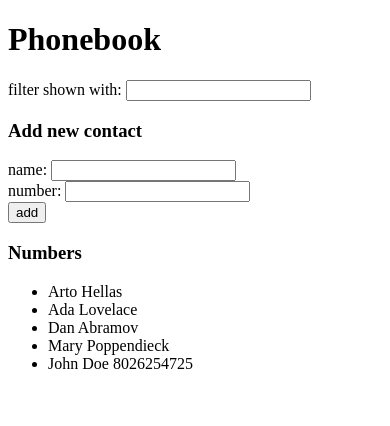
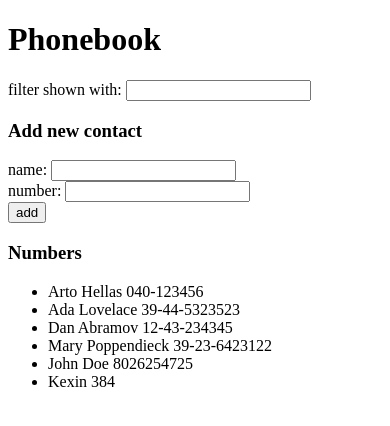
Before and after one commit to johncambefort/FullStackOpen, a React (Create React App) app in the folder part2/phonebook/: page / in a window 390 px wide. Shown: the top 426 px of the page. Built offline with nearby package versions, Linux system fonts and the light colour scheme; data requests are answered from the project's data file.

Commit message:
2.16-phonebook

```diff
--- a/part2/phonebook/db.json
+++ b/part2/phonebook/db.json
@@ -2,28 +2,33 @@
   "persons": [
     {
       "name": "Arto Hellas",
-      "number": "040-123456",
+      "phone": "040-123456",
       "id": 1
     },
     {
       "name": "Ada Lovelace",
-      "number": "39-44-5323523",
+      "phone": "39-44-5323523",
       "id": 2
     },
     {
       "name": "Dan Abramov",
-      "number": "12-43-234345",
+      "phone": "12-43-234345",
       "id": 3
     },
     {
       "name": "Mary Poppendieck",
-      "number": "39-23-6423122",
+      "phone": "39-23-6423122",
       "id": 4
     },
     {
       "name": "John Doe",
       "phone": "8026254725",
       "id": 5
+    },
+    {
+      "name": "Kexin",
+      "phone": "384",
+      "id": 6
     }
   ]
 }
--- a/part2/phonebook/src/App.js
+++ b/part2/phonebook/src/App.js
@@ -1,5 +1,5 @@
 import { useEffect, useState } from "react";
-import axios from 'axios';
+import contactService from "./services/contacts"
 import Person from "./components/Person";
 import Input from "./components/Input";
 import Button from "./components/Button";
@@ -11,10 +11,10 @@ const App = () => {
   const [newFilter, setNewFilter] = useState("");
 
   useEffect(() => {
-    axios
-      .get("http://localhost:3001/persons")
-      .then(response => {
-        setPersons(response.data)
+    contactService
+      .getAll()
+      .then(initialContacts => {
+        setPersons(initialContacts)
       })
   }, [])
 
@@ -30,8 +30,8 @@ const App = () => {
       alert(`${personObj.name} already in the phonebook`);
     } else {
       // save to database
-      axios
-        .post("http://localhost:3001/persons", personObj)
+      contactService
+        .create(personObj)
         .then(response => {
           console.log(response);
           setPersons(persons.concat(personObj)); // Concat to persons, set state
--- /dev/null
+++ b/part2/phonebook/src/services/contacts.js
@@ -0,0 +1,15 @@
+import axios from "axios";
+const baseUrl = "http://localhost:3001/persons";
+
+const getAll = () => {
+    const request = axios.get(baseUrl);
+    return request.then((response) => response.data);
+}
+
+const create = (newPersonsObj) => {
+    const request = axios.post(baseUrl, newPersonsObj);
+    return request.then((response) => response.data);
+
+}
+
+export default { getAll, create };
```
